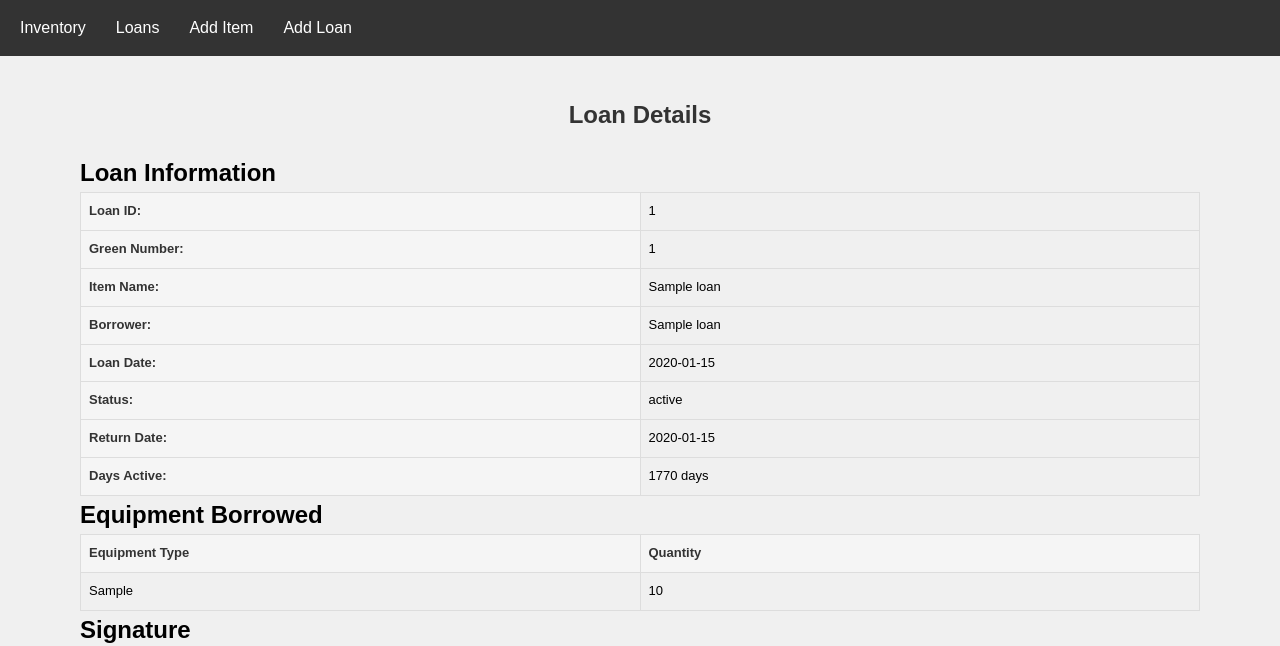
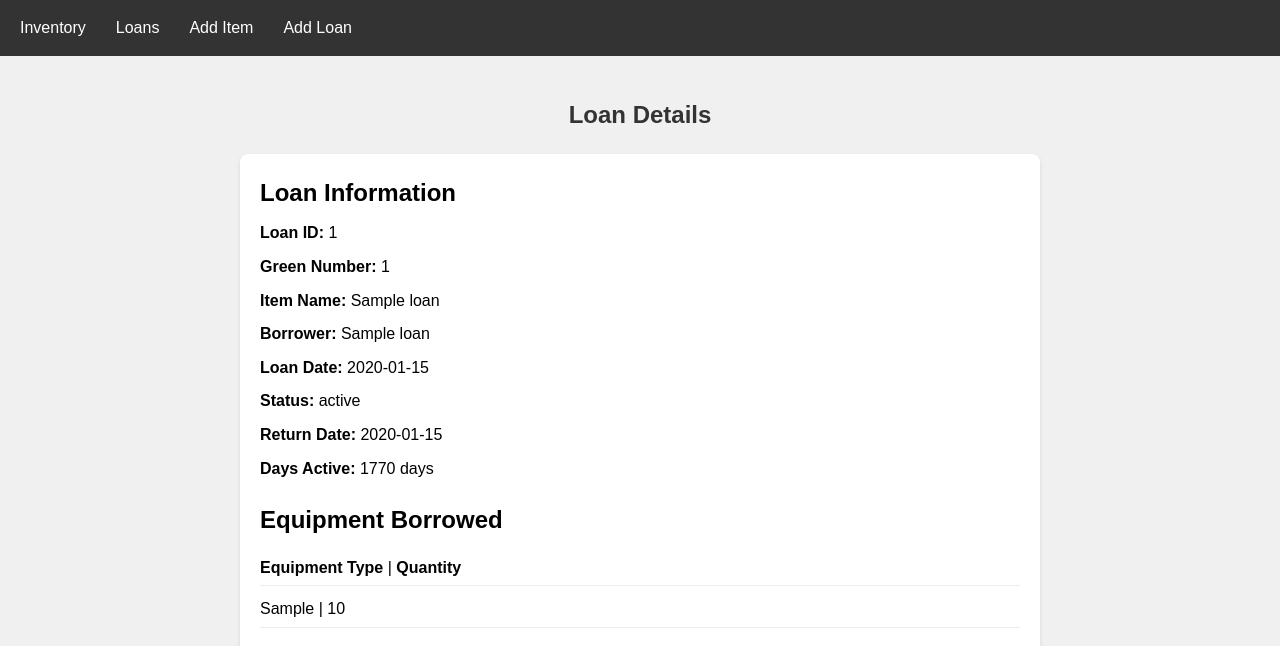
Before and after one commit to alonbril/Inventory-Management, a Flask app: page /loan/1 in a window 1280 px wide. Shown: the top 646 px of the page. Run offline with Flask 3, Linux system fonts and the light colour scheme; tables that the repository leaves empty hold one stand-in row (values such as "Sample post"); some libraries are stand-ins or nearby versions.

Commit message:
fixed all the problems with the tables view and signature pad problem

```diff
--- a/Templates/loan_details.html
+++ b/Templates/loan_details.html
@@ -1,93 +1,61 @@
 {% extends "base.html" %}
 {% block content %}
+
 <div class="content">
     <h1>Loan Details</h1>
 
     <div class="loan-details-container">
         <div class="details-section">
             <h2>Loan Information</h2>
-            <table class="details-table">
-                <tr>
-                    <th>Loan ID:</th>
-                    <td>{{ loan['id'] }}</td>
-                </tr>
-                <tr>
-                    <th>Green Number:</th>
-                    <td>{{ loan['green_number'] }}</td>
-                </tr>
-                <tr>
-                    <th>Item Name:</th>
-                    <td>{{ loan['item_name'] }}</td>
-                </tr>
-                <tr>
-                    <th>Borrower:</th>
-                    <td>{{ loan['borrower_name'] }}</td>
-                </tr>
-                <tr>
-                    <th>Loan Date:</th>
-                    <td>{{ loan['loan_date'] }}</td>
-                </tr>
-                <tr>
-                    <th>Status:</th>
-                    <td>{{ loan['status'] }}</td>
-                </tr>
+            <div class="info-group">
+                <p><strong>Loan ID:</strong> {{ loan['id'] }}</p>
+                <p><strong>Green Number:</strong> {{ loan['green_number'] }}</p>
+                <p><strong>Item Name:</strong> {{ loan['item_name'] }}</p>
+                <p><strong>Borrower:</strong> {{ loan['borrower_name'] }}</p>
+                <p><strong>Loan Date:</strong> {{ loan['loan_date'] }}</p>
+                <p><strong>Status:</strong> {{ loan['status'] }}</p>
+
                 {% if loan['return_date'] %}
-                <tr>
-                    <th>Return Date:</th>
-                    <td>{{ loan['return_date'] }}</td>
-                </tr>
+                <p><strong>Return Date:</strong> {{ loan['return_date'] }}</p>
                 {% endif %}
+
                 {% if loan['status'] == 'active' %}
-                <tr>
-                    <th>Days Active:</th>
-                    <td>{{ days_active }} days</td>
-                </tr>
+                <p><strong>Days Active:</strong> {{ days_active }} days</p>
                 {% endif %}
-            </table>
+            </div>
         </div>
 
         {% if equipment %}
         <div class="equipment-section">
             <h2>Equipment Borrowed</h2>
-            <table class="equipment-table">
-                <thead>
-                    <tr>
-                        <th>Equipment Type</th>
-                        <th>Quantity</th>
-                    </tr>
-                </thead>
-                <tbody>
+            <div class="equipment-list">
+                <p><strong>Equipment Type</strong> | <strong>Quantity</strong></p>
                 {% for item in equipment %}
-                    <tr>
-                        <td>{{ item['equipment_type'] }}</td>
-                        <td>{{ item['quantity'] }}</td>
-                    </tr>
+                <p>{{ item['equipment_type'] }} | {{ item['quantity'] }}</p>
                 {% endfor %}
-                </tbody>
-            </table>
+            </div>
         </div>
         {% endif %}
 
         {% if loan['signature'] %}
         <div class="signature-section">
             <h2>Signature</h2>
-            <img src="{{ loan['signature'] }}" alt="Borrower's signature" class="signature-img">
+            <div class="signature-container-small">
+                <img src="{{ loan['signature'] }}" alt="Borrower's signature" class="signature-img-small">
+            </div>
         </div>
         {% endif %}
-    </div>
 
         <div class="actions">
             <a href="{{ url_for('back_to_previous') }}" class="button back">Go Back</a>
             {% if loan['status'] == 'active' %}
                 {% if days_active > 7 %}
-            <a href="{{ url_for('extend_loan', id=loan['id']) }}"
-               class="button edit"
-               onclick="return confirm('Extend this loan for one more week?')">Extend</a>
+                <a href="{{ url_for('extend_loan', id=loan['id']) }}" class="button edit" onclick="return confirm('Extend this loan for one more week?')">Extend</a>
                 {% endif %}
-            <a href="{{ url_for('return_loan', id=loan['id']) }}"
-               class="button edit"
-               onclick="return confirm('Mark this loan as returned?')">Return</a>
+                <a href="{{ url_for('return_loan', id=loan['id']) }}" class="button edit" onclick="return confirm('Mark this loan as returned?')">Return</a>
             {% endif %}
         </div>
     </div>
+</div>
+
 {% endblock %}
--- a/static/style.css
+++ b/static/style.css
@@ -135,7 +135,18 @@ h1 {
 /* ==========================================================================
    Table Styles
    ========================================================================== */
+.table-container {
+    width: 100% !important;
+    margin: 10px 0 !important;
+    overflow-x: auto;
+    -webkit-overflow-scrolling: touch;
+    background: white;
+    border-radius: 8px;
+    box-shadow: 0 2px 4px rgba(0,0,0,0.1);
+}
+
 table {
+    min-width: 800px;
     width: 100%;
     border-collapse: collapse;
     margin: 0 auto;
@@ -144,7 +155,7 @@ table {
 }
 
 th, td {
-    padding: 8px;
+    padding: 12px 8px;
     border: 1px solid #ddd;
     text-align: left;
     vertical-align: middle;
@@ -153,47 +164,69 @@ th, td {
     white-space: nowrap;
 }
 
-th {
-    background-color: #f5f5f5;
-    color: #333;
-    font-weight: 600;
-    position: sticky;
-    top: 0;
+/* Inventory Table Specific */
+.inventory-table table {
+    min-width: 800px;
 }
 
-/* Inventory Table Specific */
-.inventory-table table {
-    min-width: unset;
-    font-size: 13px;
+.inventory-table th:nth-child(1),
+.inventory-table td:nth-child(1) { min-width: 60px; width: 7%; text-align: center; }
+
+.inventory-table th:nth-child(2),
+.inventory-table td:nth-child(2) { min-width: 200px; width: 25%; }
+
+.inventory-table th:nth-child(3),
+.inventory-table td:nth-child(3) { min-width: 80px; width: 12%; text-align: center; }
+
+.inventory-table th:nth-child(4),
+.inventory-table td:nth-child(4) { min-width: 60px; width: 10%; text-align: center; }
+
+.inventory-table th:nth-child(5),
+.inventory-table td:nth-child(5) { min-width: 120px; width: 18%; text-align: center; }
+
+.inventory-table th:nth-child(6),
+.inventory-table td:nth-child(6) { min-width: 80px; width: 12%; text-align: center; }
+
+.inventory-table th:nth-child(7),
+.inventory-table td:nth-child(7) {
+    min-width: 180px;
+    width: 30%;
+    text-align: center;  /* Changed to center */
+    white-space: nowrap;
 }
 
-.inventory-table th,
-.inventory-table td {
-    white-space: normal;
-    padding: 8px;
+/* Loans Table Specific */
+.loans-table table {
+    min-width: 900px;
 }
 
-/* Inventory Table Column Widths */
-.inventory-table th:nth-child(1),
-.inventory-table td:nth-child(1) { width: 7%; text-align: center; }
+.loans-table th:nth-child(1),
+.loans-table td:nth-child(1) { min-width: 60px; width: 7%; }
 
-.inventory-table th:nth-child(2),
-.inventory-table td:nth-child(2) { width: 13%; text-align: center; }
+.loans-table th:nth-child(2),
+.loans-table td:nth-child(2) { min-width: 80px; width: 10%; }
 
-.inventory-table th:nth-child(3),
-.inventory-table td:nth-child(3) { width: 12%; text-align: center; }
+.loans-table th:nth-child(3),
+.loans-table td:nth-child(3) { min-width: 150px; width: 18%; }
 
-.inventory-table th:nth-child(4),
-.inventory-table td:nth-child(4) { width: 10%; text-align: center; }
+.loans-table th:nth-child(4),
+.loans-table td:nth-child(4) { min-width: 120px; width: 15%; }
 
-.inventory-table th:nth-child(5),
-.inventory-table td:nth-child(5) { width: 18%; }
+.loans-table th:nth-child(5),
+.loans-table td:nth-child(5) { min-width: 100px; width: 12%; }
 
-.inventory-table th:nth-child(6),
-.inventory-table td:nth-child(6) { width: 12%; text-align: center; }
+.loans-table th:nth-child(6),
+.loans-table td:nth-child(6) { min-width: 80px; width: 8%; }
 
-.inventory-table th:nth-child(7),
-.inventory-table td:nth-child(7) { width: 18%; text-align: center; }
+.loans-table th:nth-child(7),
+.loans-table td:nth-child(7) { min-width: 90px; width: 10%; }
+
+.loans-table th:nth-child(8),
+.loans-table td:nth-child(8) { min-width: 100px; width: 10%; }
+
+.loans-table th:nth-child(9),
+.loans-table td:nth-child(9) { min-width: 140px; width: 10%; }
+
 
 /* ==========================================================================
    Button Styles
@@ -634,3 +724,80 @@ tr.overdue.clickable-row:hover td {
 /* ==========================================================================
    Mobile friendly buttons
    ========================================================================== */
+   .loan-details-container {
+    max-width: 800px;
+    margin: 0 auto;
+    padding: 20px;
+    background: white;
+    border-radius: 8px;
+    box-shadow: 0 2px 4px rgba(0,0,0,0.1);
+}
+
+.info-group {
+    margin-bottom: 20px;
+}
+
+.info-group p {
+    margin: 8px 0;
+    line-height: 1.6;
+}
+
+.equipment-list {
+    margin: 10px 0;
+}
+
+.equipment-list p {
+    margin: 5px 0;
+    padding: 5px 0;
+    border-bottom: 1px solid #eee;
+}
+
+/* New smaller signature styles */
+.signature-container-small {
+    width: 200px;
+    margin: 10px 0;
+    padding: 10px;
+    border: 1px solid #ddd;
+    border-radius: 4px;
+    background-color: #fff;
+}
+
+.signature-img-small {
+    width: 100%;
+    height: auto;
+    max-height: 80px;
+    object-fit: contain;
+}
+.signature-pad-wrapper {
+    border: 2px solid #ddd;
+    border-radius: 4px;
+    background-color: #fff;
+    height: 60px;  /* Reduced height */
+    width: 200px;  /* Fixed width */
+    margin: 10px 0;  /* Left-aligned margin */
+}
+
+.signature-section {
+    margin: 20px 0;
+}
+
+/* Responsive adjustments */
+@media screen and (max-width: 768px) {
+    .loan-details-container {
+        padding: 15px;
+        margin: 10px;
+    }
+
+    .signature-container-small {
+        width: 280px;
+    }
+
+    .signature-img-small {
+        max-height: 150px;
+    }
+
+    .signature-pad-wrapper {
+        width: 280px;
+        height: 150px;
+    }
+}
```
Also changed, not shown: other parts of static/style.css (+81 -24 lines), Templates/Loans.html (+9 -15 lines), Templates/add_loan.html (+18 -1 lines), Templates/index.html (+21 -38 lines), 1 other file. Lines whose indentation alone changed are shown as unchanged.
